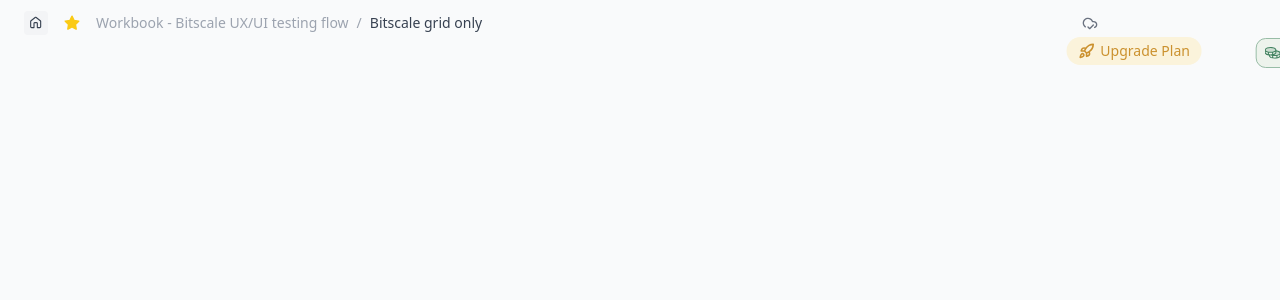
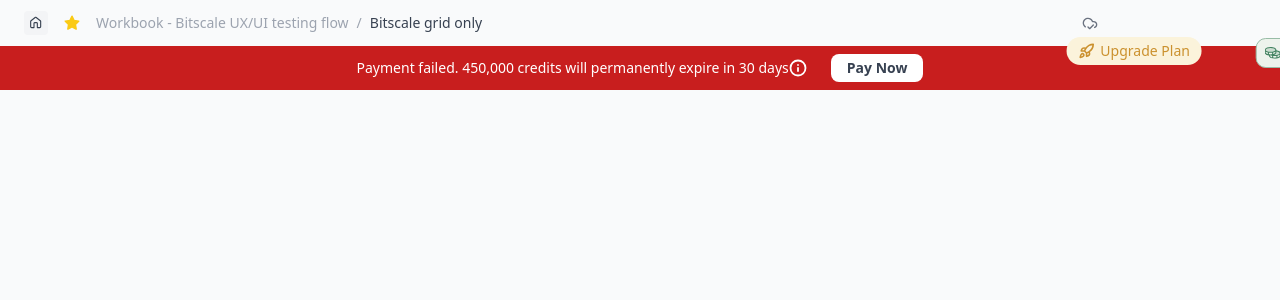
Before and after one commit to its-lakshya/bitscale-frontend, a Next.js app: page / in a window 1280 px wide. Shown: the top 300 px of the page. Built offline with nearby package versions, Linux system fonts and the light colour scheme.

Commit message:
feat: add alert component

```diff
--- a/src/app/page.tsx
+++ b/src/app/page.tsx
@@ -1,9 +1,11 @@
 import Header from "@/components/Header";
+import Alert from "@/components/Alert";
 
 export default function DashboardPage() {
   return (
     <main className="min-h-screen">
       <Header />
+      <Alert />
     </main>
   );
 }
--- /dev/null
+++ b/src/components/Alert.tsx
@@ -0,0 +1,18 @@
+import Image from "next/image";
+import infoCircleIcon from "../assets/icons/info-circle.svg"
+
+const Alert = () => {
+  return (
+    <div className="w-full h-11 bg-[#C81E1E] text-white flex items-center justify-center gap-6 text-sm font-medium">
+      <p className='flex items-center gap'>
+        Payment failed. 450,000 credits will permanently expire in 30 days
+        <Image src={infoCircleIcon} alt="info icon" />
+      </p>
+      <button className="bg-white text-[#374151] font-semibold px-4 py-1 rounded-lg cursor-pointer hover:text-[#C81E1E] hover:scale-105 transition-all duration-300">
+        Pay Now
+      </button>
+    </div>
+  );
+};
+
+export default Alert;
```
